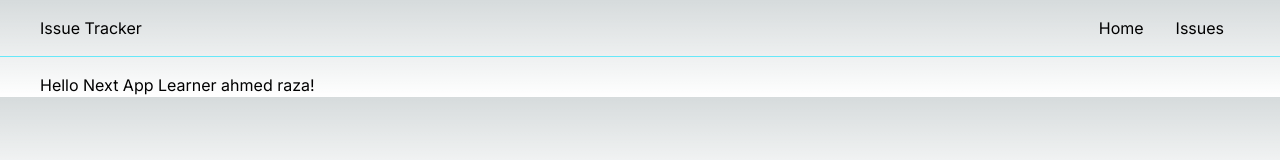
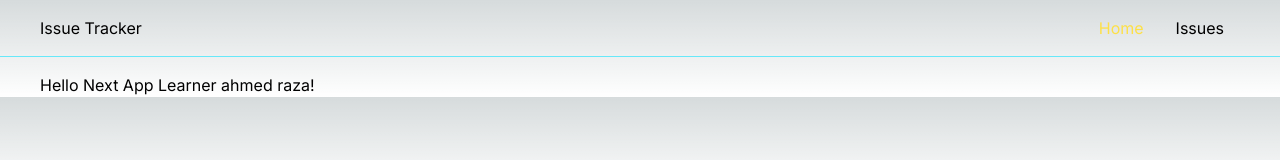
Before and after one commit to raza-1234/Issue_Tracker, a Next.js app: page / in a window 1280 px wide. Shown: the top 160 px of the page. Built offline with nearby package versions, Linux system fonts and the light colour scheme.

Commit message:
add classname package and active link design

```diff
--- a/package.json
+++ b/package.json
@@ -9,9 +9,10 @@
     "lint": "next lint"
   },
   "dependencies": {
+    "classnames": "^2.5.1",
+    "next": "14.2.5",
     "react": "^18",
-    "react-dom": "^18",
-    "next": "14.2.5"
+    "react-dom": "^18"
   },
   "devDependencies": {
     "@types/node": "^20",
--- a/src/app/NavBar.tsx
+++ b/src/app/NavBar.tsx
@@ -1,7 +1,13 @@
+'use client'
+
+import React from "react";
 import Link from "next/link";
-import React from "react";
+import { usePathname } from "next/navigation";
+import classnames from 'classnames';
 
 const NavBar = () => {
+
+  const currentRoute =  usePathname();
   const menu_links = [
     {
       href_attribute: "/",
@@ -10,7 +16,7 @@ const NavBar = () => {
     {
       href_attribute: "/issue",
       link_text: "Issues",
-    },
+    }
   ];
 
   return (
@@ -18,7 +24,14 @@ const NavBar = () => {
       <Link href="/">Issue Tracker</Link>
       <ul className="flex justify-between">
         {menu_links.map((menuItem) => (
-          <li className="px-4 py-4 hover:text-cyan-300">
+          <li key={menuItem.href_attribute} className={
+            classnames({
+              'px-4': true,
+              'py-4': true,
+              'hover:text-cyan-300': true,
+              'text-yellow-300': currentRoute === menuItem.href_attribute,
+              'text-white-300': currentRoute !== menuItem.href_attribute
+            })}>
             <Link href={menuItem.href_attribute || ""}>
               {menuItem.link_text}
             </Link>
```
Also changed, not shown: 1 other file (tests, documents, lock files or other folders).
